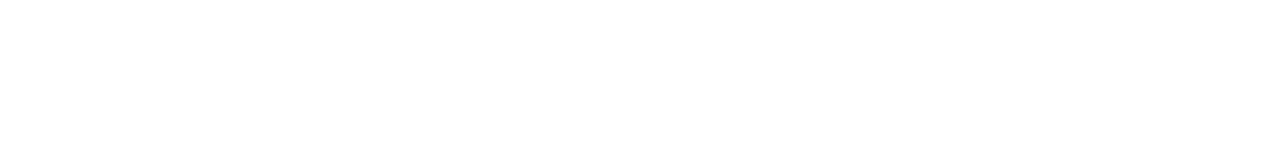
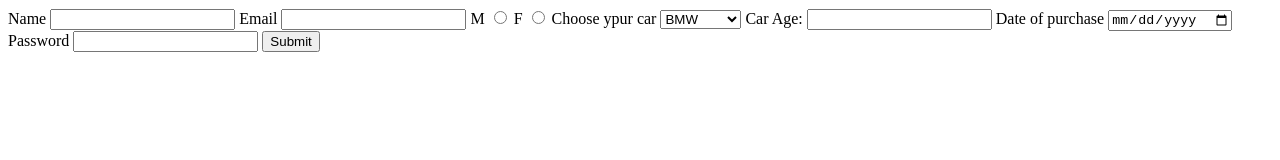
Before and after one commit to acciojob/car-insurance-form-psawathare, a website: page main.html in a window 1280 px wide. Drawn offline with Linux system fonts and the light colour scheme.

Commit message:
created a submission

```diff
--- a/main.html
+++ b/main.html
@@ -8,6 +8,33 @@
 
 <body>
 	<!-- the entire body must be written by student -->
+<form>
+	<label for="name">Name</label>
+	<input type="text" id="name" required>
+	<label for="email">Email</label>
+	<input type="email" id="email" required>
+	<label for="gender_m">M</label>
+	<input type="radio" id="gender_m" name="gender" required>
+	<label for="gender_f">F</label>
+	<input type="radio" id="gender_f" name="gender" required>
+
+	<label for="cars">Choose ypur car</label>
+	<select id="cars" names="cars">
+		<option>BMW</option>
+		<option>Audi</option>
+		<option>Mercedez</option>
+	</select>
+
+		<label for="carage">Car Age:</label>
+	<input type="number" id="carage" required>
+	<label for="dop">Date of purchase</label>
+	<input type="date" id="dop" required>
+	<label for="password">Password</label>
+	<input type="password" id="password" required>
+	<button type ="submit">Submit</button
+
+</form>
+
     <script type="text/javascript" src="./script.js">
 </script>
 
```
